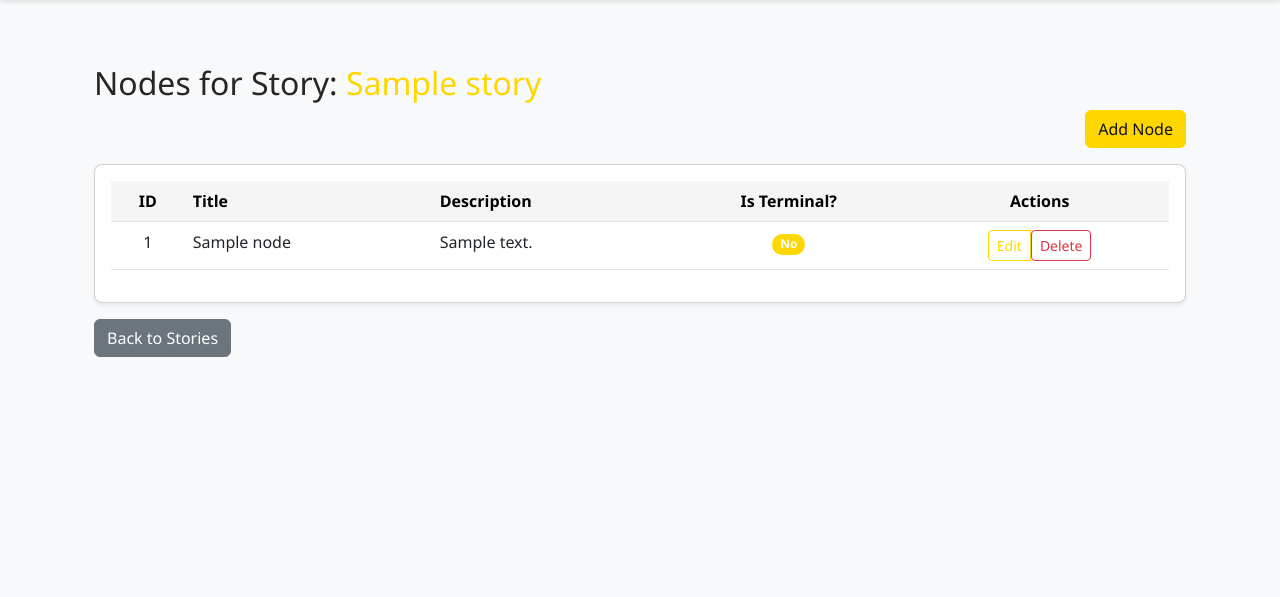
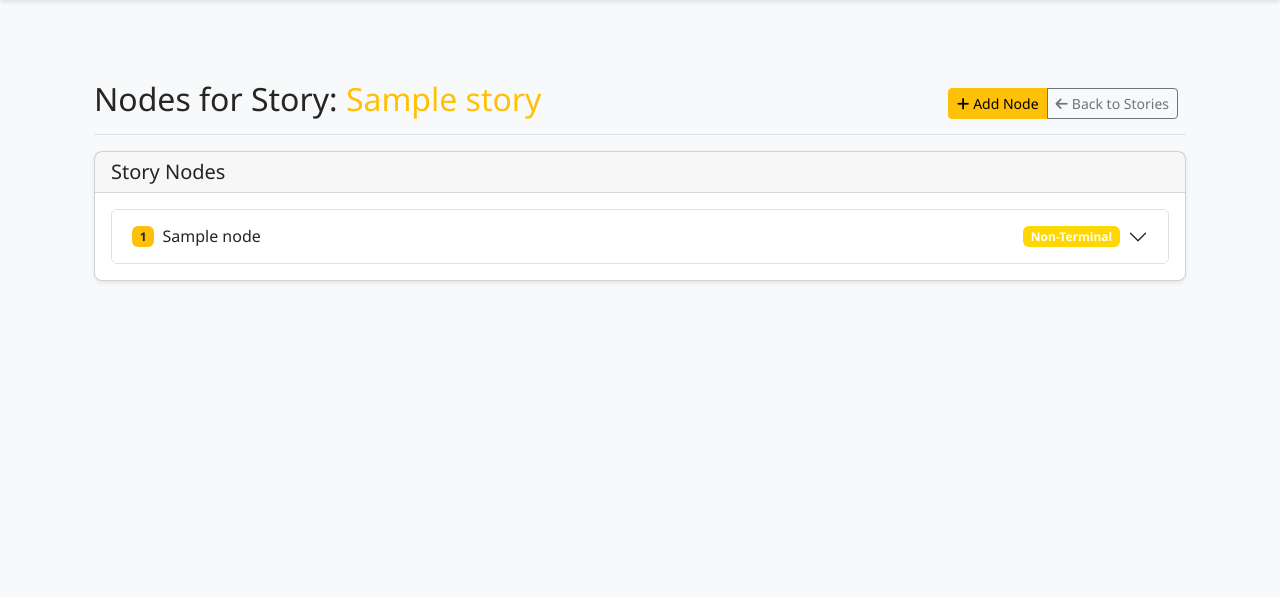
Before and after one commit to KJoshO0611/badgey-dashboard, a Python web app: template templates/kobayashi/nodes.html in a window 1280 px wide. Shown: the part 57-654 px from the top of the page. Run offline with Jinja, Linux system fonts and the light colour scheme; the template is opened without the code that fills it: most values are stand-ins (such as "Sample title", 1, 10 or a date in 2020); some libraries are stand-ins or nearby versions.

Commit message:
addded dropdown for node info

```diff
--- a/templates/kobayashi/nodes.html
+++ b/templates/kobayashi/nodes.html
@@ -2,47 +2,93 @@
 {% block title %}Nodes for Story: {{ story.title }}{% endblock %}
 {% block content %}
 <div class="container mt-4">
-  <h2>Nodes for Story: <span class="text-primary">{{ story.title }}</span></h2>
-  <div class="mb-3 text-end">
-    <a href="{{ url_for('kobayashi.create_node_route', story_id=story.id) }}" class="btn btn-primary">Add Node</a>
+  <div class="d-flex justify-content-between flex-wrap flex-md-nowrap align-items-center pt-3 pb-2 mb-3 border-bottom">
+    <h1 class="h2">Nodes for Story: <span class="text-warning">{{ story.title }}</span></h1>
+    <div class="btn-toolbar mb-2 mb-md-0">
+      <div class="btn-group me-2">
+        <a href="{{ url_for('kobayashi.create_node_route', story_id=story.id) }}" class="btn btn-sm btn-warning">
+          <i class="fas fa-plus me-1"></i>Add Node
+        </a>
+        <a href="{{ url_for('kobayashi.stories') }}" class="btn btn-sm btn-outline-secondary">
+          <i class="fas fa-arrow-left me-1"></i>Back to Stories
+        </a>
       </div>
-  <div class="card">
+    </div>
+  </div>
+
+  <div class="card mb-4">
+    <div class="card-header d-flex justify-content-between align-items-center">
+      <h5 class="card-title mb-0">Story Nodes</h5>
+    </div>
     <div class="card-body">
-      <div class="table-responsive">
-        <table class="table table-hover">
-    <thead class="table-light">
-      <tr>
-        <th class="text-center">ID</th>
-        <th>Title</th>
-        <th>Description</th>
-        <th class="text-center">Is Terminal?</th>
-        <th class="text-center">Actions</th>
-      </tr>
-    </thead>
-    <tbody>
+    {% if nodes %}
+      <div class="accordion" id="nodesAccordion">
       {% for node in nodes %}
-      <tr>
-        <td class="text-center">{{ node.id }}</td>
-        <td>{{ node.title }}</td>
-        <td>{{ node.description|truncate(60) }}</td>
-        <td class="text-center">{% if node.is_terminal %}<span class="badge rounded-pill bg-success">Yes</span>{% else %}<span class="badge rounded-pill bg-secondary">No</span>{% endif %}</td>
-        <td class="text-center">
-          <div class="btn-group" role="group">
-            <a href="{{ url_for('kobayashi.edit_node_route', node_id=node.id, story_id=story.id) }}" class="btn btn-sm btn-outline-primary">Edit</a>
+        <div class="accordion-item">
+          <h2 class="accordion-header" id="heading{{ node.id }}">
+            <button class="accordion-button collapsed" type="button" data-bs-toggle="collapse" data-bs-target="#collapse{{ node.id }}" aria-expanded="false" aria-controls="collapse{{ node.id }}">
+              <div class="d-flex align-items-center w-100">
+                <span class="badge bg-warning text-dark me-2">{{ node.id }}</span> {{ node.title }}
+                {% if node.is_terminal %}
+                  <span class="badge bg-success ms-auto me-2">Terminal</span>
+                {% else %}
+                  <span class="badge bg-secondary ms-auto me-2">Non-Terminal</span>
+                {% endif %}
+              </div>
+            </button>
+          </h2>
+          <div id="collapse{{ node.id }}" class="accordion-collapse collapse" aria-labelledby="heading{{ node.id }}" data-bs-parent="#nodesAccordion">
+            <div class="accordion-body">
+              <div class="d-flex justify-content-end mb-3">
+                <a href="{{ url_for('kobayashi.edit_node_route', node_id=node.id, story_id=story.id) }}" class="btn btn-sm btn-outline-warning me-1">Edit</a>
                 <form action="{{ url_for('kobayashi.delete_node_route', node_id=node.id, story_id=story.id) }}" method="post" style="display:inline;">
                   <button type="submit" class="btn btn-sm btn-outline-danger" onclick="return confirm('Are you sure you want to delete this node?');">Delete</button>
                 </form>
               </div>
-        </td>
-      </tr>
+
+              <h6>Description:</h6>
+              <p>{{ node.description }}</p>
+
+              <h6>Choices:</h6>
+              <ul class="list-group mb-3">
+                {% for key, choice in node.choices_dict.items() %}
+                  <li class="list-group-item">
+                    <div class="d-flex justify-content-between align-items-start">
+                      <div class="ms-2 me-auto">
+                        <div class="fw-bold">{{ choice.text }}</div>
+                        <div class="mt-2">
+                          {% if choice.next %}
+                            <span class="badge bg-primary me-1">Next: {{ choice.next }}</span>
+                          {% endif %}
+                          {% if choice.flags_required %}
+                            <span class="badge bg-warning text-dark me-1">Requires: {{ choice.flags_required|join(', ') }}</span>
+                          {% endif %}
+                          {% if choice.flags_set %}
+                            <span class="badge bg-info text-dark">Sets: {{ choice.flags_set|join(', ') }}</span>
+                          {% endif %}
+                        </div>
+                      </div>
+                    </div>
+                  </li>
                 {% else %}
-      <tr>
-        <td colspan="5" class="text-center">No nodes found for this story.</td>
-      </tr>
+                  <li class="list-group-item text-muted"><i>No choices defined.</i></li>
                 {% endfor %}
-    </tbody>
-      </table>
+              </ul>
             </div>
+          </div>
+        </div>
+      {% endfor %}
+      </div>
+    {% else %}
+    <div class="text-center py-5">
+      <i class="fas fa-project-diagram fa-4x mb-3 text-muted"></i>
+      <h5>No nodes found</h5>
+      <p class="text-muted">This story doesn't have any nodes yet.</p>
+      <a href="{{ url_for('kobayashi.create_node_route', story_id=story.id) }}" class="btn btn-warning mt-3">
+        <i class="fas fa-plus me-1"></i>Add Your First Node
+      </a>
+    </div>
+    {% endif %}
     </div>
   </div>
 
@@ -61,9 +107,4 @@
     </ul>
   </nav>
   {% endif %}
-
-  <div class="mt-3">
-    <a href="{{ url_for('kobayashi.stories') }}" class="btn btn-secondary">Back to Stories</a>
-  </div>
-</div>
 {% endblock %}
```
Lines whose indentation alone changed are shown as unchanged.
